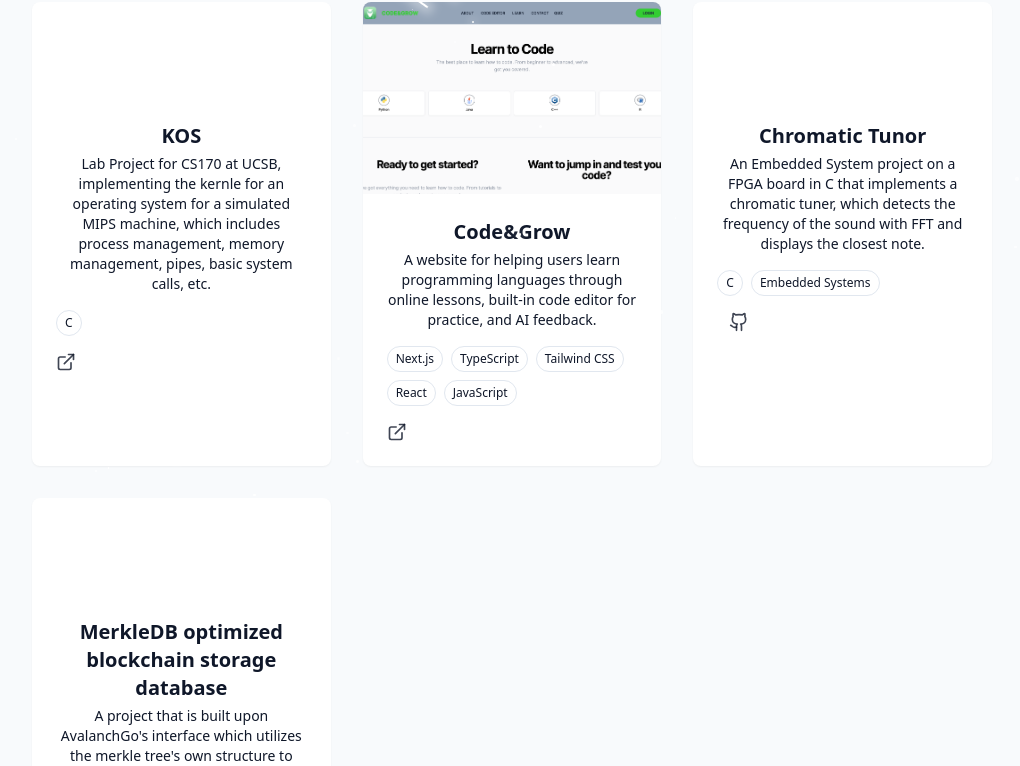
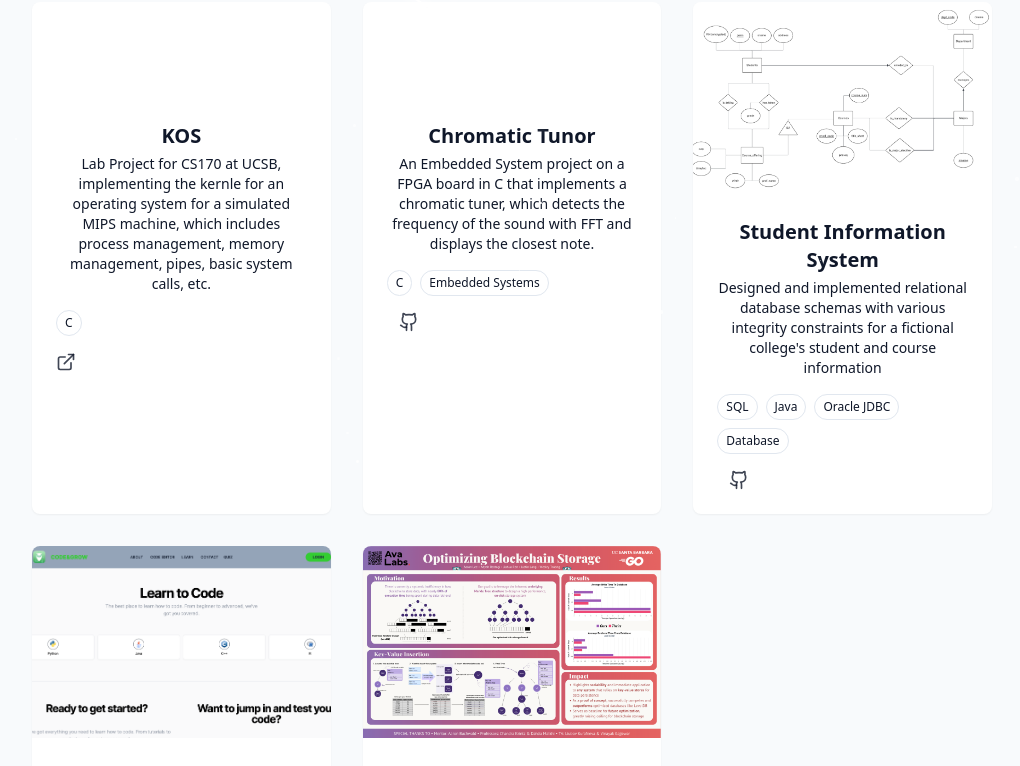
Before and after one commit to jia-hua-ren/portfolio, a React (Vite) app: page /portfolio/projects in a window 1280 px wide. Shown: the part 294-1060 px from the top of the page, without its empty margins (128-1148 px from the left). Built offline with nearby package versions, Linux system fonts and the light colour scheme.

Commit message:
update about and featured project section; final mvp for my portfolio

```diff
--- a/src/components/AboutSection.tsx
+++ b/src/components/AboutSection.tsx
@@ -1,4 +1,4 @@
-// import { Code, User, Briefcase } from "lucide-react";
+import { GraduationCap, User, Train } from "lucide-react";
 
 export const AboutSection = () => {
   return (
@@ -8,20 +8,19 @@ export const AboutSection = () => {
           About <span className="text-primary"> Me</span>
         </h2>
 
-        {/* md:grid-cols-2 */}
-        <div className="grid grid-cols-1 gap-12 items-center">
+        <div className="grid grid-cols-1 md:grid-cols-2 gap-12 items-center">
           <div className="space-y-6">
             {/* <h3 className="text-2xl font-semibold">Passionate CS student</h3> */}
 
             <p className="text-muted-foreground">
               I'm a passionate Computer Science student with a curiosity that
-              has led me to explore a wide spectrum of the field — from the
+              has led me to explore a wide spectrum of the field -- from the
               intricacies of low-level operating systems, the creativity of game
               development, and the practicality of full-stack web applications.
-              During my time in college, I’ve dabbled in building a custom
+              During my time in college, I've dabbled in building a custom
               database system in Go, designed responsive web apps, and worked on
               system-level projects that deepened my understanding of how
-              computers really work and at the same time showed me just how
+              computers really work, and at the same time showed me just how
               broad the field of computer science truly is.
             </p>
 
@@ -48,18 +47,19 @@ export const AboutSection = () => {
             </div>
           </div>
 
-          {/* <div className="grid grid-cols-1 gap-6">
+          <div className="grid grid-cols-1 gap-6">
             <div className="gradient-border p-6 card-hover">
               <div className="flex items-start gap-4">
                 <div className="p-3 rounded-full bg-primary-10">
-                  <Code className="h-6 w-6 text-primary" />
+                  <GraduationCap className="h-6 w-6 text-primary" />
                 </div>
 
                 <div className="text-left">
-                  <h4 className="text-lg font-semibold">Web Development</h4>
+                  <h4 className="text-lg font-semibold">Education</h4>
                   <p className="text-muted-foreground">
-                    alsjdalsdna saljdsa asd nasld as as nksa lkasd
+                    University of California, Santa Barbara
                   </p>
+                  <p className="text-muted-foreground">Graduated June 2025</p>
                 </div>
               </div>
             </div>
@@ -69,9 +69,10 @@ export const AboutSection = () => {
                   <User className="h-6 w-6 text-primary" />
                 </div>
                 <div className="text-left">
-                  <h4 className="text-lg font-semibold">Web Development</h4>
+                  <h4 className="text-lg font-semibold">Adaptability</h4>
                   <p className="text-muted-foreground">
-                    alsjdalsdna saljdsa asd nasld as as nksa lkasd
+                    I thrive in dynamic environments and pick up new tools or
+                    concepts quickly.
                   </p>
                 </div>
               </div>
@@ -79,17 +80,18 @@ export const AboutSection = () => {
             <div className="gradient-border p-6 card-hover">
               <div className="flex items-start gap-4">
                 <div className="p-3 rounded-full bg-primary-10">
-                  <Briefcase className="h-6 w-6 text-primary" />
+                  <Train className="h-6 w-6 text-primary" />
                 </div>
                 <div className="text-left">
-                  <h4 className="text-lg font-semibold">Web Development</h4>
+                  <h4 className="text-lg font-semibold">Hobbies</h4>
                   <p className="text-muted-foreground">
-                    alsjdalsdna saljdsa asd nasld as as nksa lkasd
+                    I love to travel and explore new places, especially on
+                    trains.
                   </p>
                 </div>
               </div>
             </div>
-          </div> */}
+          </div>
         </div>
       </div>
     </section>
--- a/src/data/projectsData.ts
+++ b/src/data/projectsData.ts
@@ -21,16 +21,6 @@ export const projects: Project[] = [
   },
   {
     id: 2,
-    title: "Code&Grow",
-    description:
-      "A website for helping users learn programming languages through online lessons, built-in code editor for practice, and AI feedback.",
-    image: "/portfolio/projects/codegrow.png",
-    tags: ["Next.js", "TypeScript", "Tailwind CSS", "React", "JavaScript"],
-    url: "https://project-pj05-codegrow.vercel.app/",
-    githubUrl: "#",
-  },
-  {
-    id: 3,
     title: "Chromatic Tunor",
     description:
       "An Embedded System project on a FPGA board in C that implements a chromatic tuner, which detects the frequency of the sound with FFT and displays the closest note.",
@@ -40,15 +30,36 @@ export const projects: Project[] = [
     githubUrl: "https://github.com/30912hyl/chromatic_tumor",
   },
   {
+    id: 3,
+    title: "Student Information System",
+    description:
+      "Designed and implemented relational database schemas with various integrity constraints for a fictional college's student and course information",
+    image: "/portfolio/projects/studentInfoSystem.png",
+    tags: ["SQL", "Java", "Oracle JDBC", "Database"],
+    url: "#",
+    githubUrl: "https://github.com/jia-hua-ren/dbproj174a",
+  },
+  {
+    id: 3,
+    title: "Code&Grow",
+    description:
+      "A website for helping users learn programming languages through online lessons, built-in code editor for practice, and AI feedback.",
+    image: "/portfolio/projects/codegrow.png",
+    tags: ["Next.js", "TypeScript", "Tailwind CSS", "React", "JavaScript"],
+    url: "https://project-pj05-codegrow.vercel.app/",
+    githubUrl: "#",
+  },
+
+  {
     id: 4,
     title: "MerkleDB optimized blockchain storage database",
     description:
-      "A project that is built upon AvalanchGo's interface which utilizes the merkle tree's own structure to store on disk directly, bypassing the need for an often inefficient key-value store.",
-    image: "",
+      "Mentored by Aaron Buchwald from AvaLabs, a project that is built upon AvalanchGo's interface which utilizes the merkle tree's own structure to store on disk directly, bypassing the need for an often inefficient key-value store.",
+    image: "/portfolio/projects/avalution.png",
     tags: ["Go", "Database"],
-    url: "#",
+    url: "https://capstone.cs.ucsb.edu/teams.html#team10",
     githubUrl: "https://github.com/jlang61/avalution",
   },
 ];
 
-export const featuredProjects: Project[] = projects.slice(1);
+export const featuredProjects: Project[] = projects.slice(2);
```
Also changed, not shown: public/projects/avalution.png (added), public/projects/studentInfoSystem.png (added).
